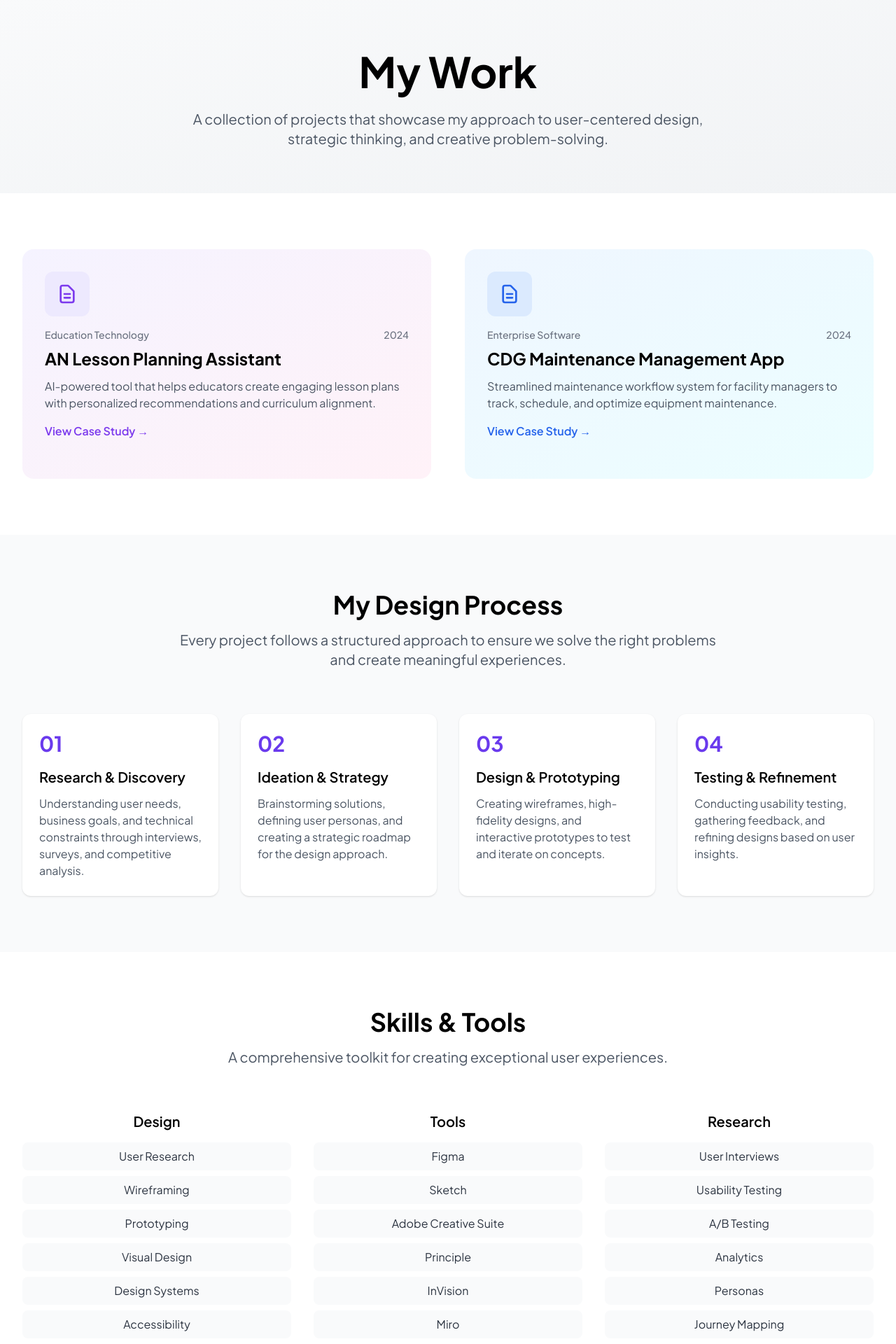
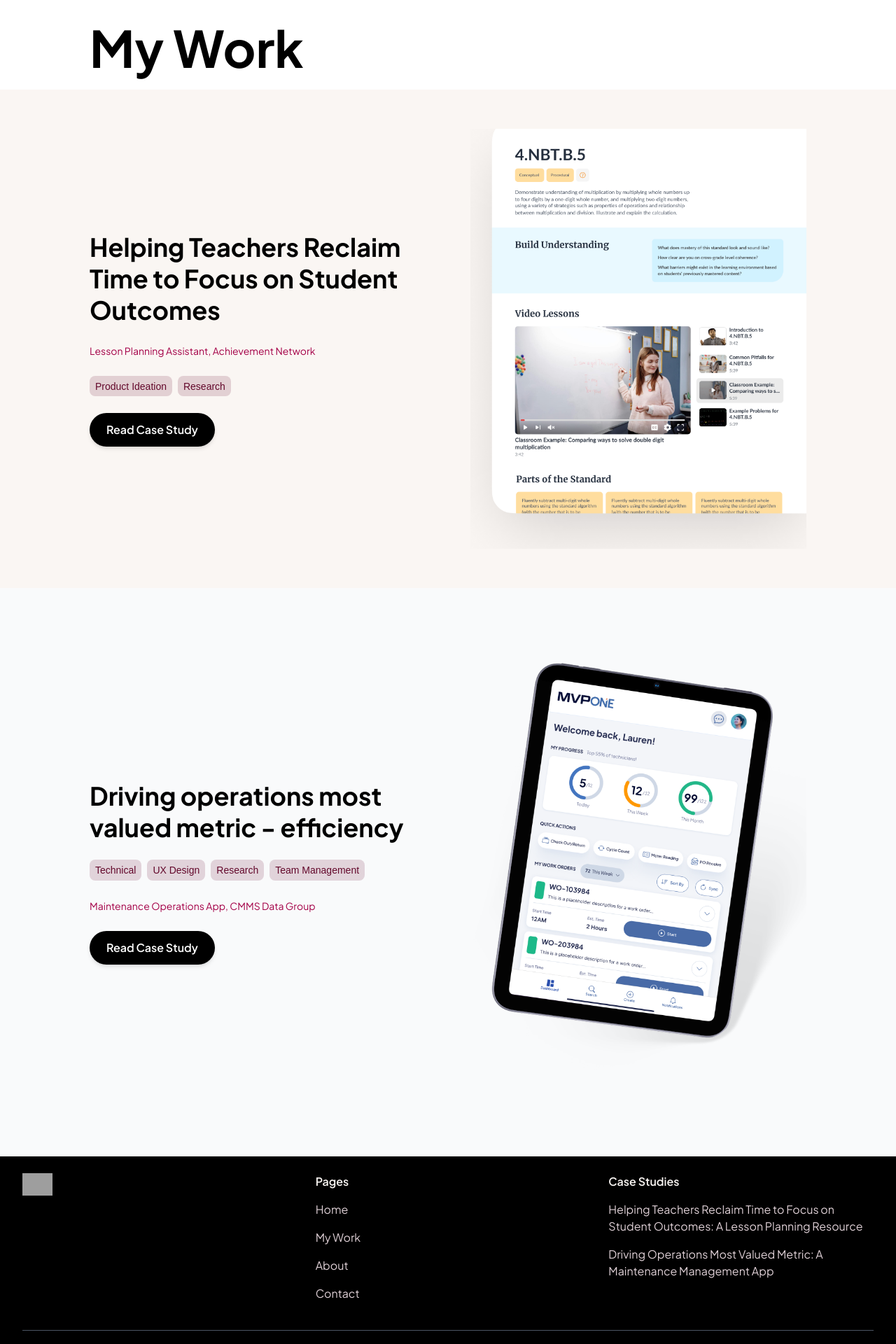
Before and after one commit to BaileyCostello/DelightedByBailey-CursorAI, a Next.js app: page /work in a window 1280 px wide. Shown: the part 80-2000 px from the top of the page at 70% size. Built offline with nearby package versions, Linux system fonts and the light colour scheme; grey boxes are pictures that could not be loaded.

Commit message:
Update My Work page with featured case studies and remove eyebrow text

```diff
--- a/src/app/page.tsx
+++ b/src/app/page.tsx
@@ -360,7 +360,7 @@ export default function Home() {
 
             {/* Mobile Layout - Description */}
             <div className="order-4 lg:hidden">
-              <p className="text-lg text-gray-600 leading-relaxed mb-6">
+              <p className="text-sm text-pink-700 font-normal leading-6 mb-6">
                 Lesson Planning Assistant, Achievement Network
               </p>
               <div className="flex flex-wrap gap-2 mb-4">
@@ -397,7 +397,7 @@ export default function Home() {
               <p className="text-4xl font-bold text-pink-500 leading-tight">
                 &ldquo;I feel like every teacher across the country could use this.&rdquo;
               </p>
-              <p className="text-lg text-gray-600 leading-relaxed">
+              <p className="text-sm text-pink-700 font-normal leading-6">
                 Lesson Planning Assistant, Achievement Network
               </p>
               <div className="flex flex-wrap gap-2">
--- a/src/app/work/page.tsx
+++ b/src/app/work/page.tsx
@@ -1,230 +1,199 @@
 'use client';
 
-import { motion } from 'framer-motion';
-import Link from 'next/link';
+import { motion, useScroll, useTransform } from 'framer-motion';
+import Image from 'next/image';
+import Button from '@/components/Button';
 
 export default function Work() {
-  const projects = [
-    {
-      id: 'an-lesson-planning',
-      title: 'AN Lesson Planning Assistant',
-      description: 'AI-powered tool that helps educators create engaging lesson plans with personalized recommendations and curriculum alignment.',
-      category: 'Education Technology',
-      year: '2024',
-      image: '/api/placeholder/600/400',
-      link: '/case-studies/an-lesson-planning',
-      color: 'from-purple-50 to-pink-50',
-      iconColor: 'bg-purple-100',
-      textColor: 'text-purple-600',
-    },
-    {
-      id: 'cdg-maintenance',
-      title: 'CDG Maintenance Management App',
-      description: 'Streamlined maintenance workflow system for facility managers to track, schedule, and optimize equipment maintenance.',
-      category: 'Enterprise Software',
-      year: '2024',
-      image: '/api/placeholder/600/400',
-      link: '/case-studies/cdg-maintenance',
-      color: 'from-blue-50 to-cyan-50',
-      iconColor: 'bg-blue-100',
-      textColor: 'text-blue-600',
-    },
-  ];
+  const { scrollYProgress } = useScroll();
 
   return (
     <div className="min-h-screen bg-white">
-      {/* Header */}
-      <section className="pt-20 pb-16 bg-gradient-to-br from-gray-50 to-gray-100">
-        <div className="max-w-7xl mx-auto px-4 sm:px-6 lg:px-8">
-          <motion.div
-            initial={{ opacity: 0, y: 20 }}
-            animate={{ opacity: 1, y: 0 }}
-            transition={{ duration: 0.8 }}
-            className="text-center"
-          >
-            <h1 className="text-4xl lg:text-6xl font-bold text-gray-900 mb-6">
+      {/* Page Header */}
+      <section className="bg-white px-6 lg:px-32 pt-10 pb-6">
+        <div className="max-w-7xl mx-auto">
+          <h1 className="text-7xl font-bold text-black leading-none">
             My Work
           </h1>
-            <p className="text-xl text-gray-600 max-w-3xl mx-auto">
-              A collection of projects that showcase my approach to user-centered design,
-              strategic thinking, and creative problem-solving.
-            </p>
-          </motion.div>
         </div>
       </section>
 
-      {/* Projects Grid */}
-      <section className="py-20">
-        <div className="max-w-7xl mx-auto px-4 sm:px-6 lg:px-8">
-          <div className="grid grid-cols-1 lg:grid-cols-2 gap-12">
-            {projects.map((project, index) => (
-              <motion.div
-                key={project.id}
-                initial={{ opacity: 0, y: 20 }}
-                whileInView={{ opacity: 1, y: 0 }}
-                transition={{ duration: 0.8, delay: index * 0.1 }}
-                viewport={{ once: true }}
-                className="group"
-              >
-                <Link href={project.link}>
-                  <div className={`bg-gradient-to-br ${project.color} rounded-2xl p-8 hover:shadow-xl transition-all duration-300 group-hover:scale-105`}>
-                    <div className="mb-6">
-                      <div className={`w-16 h-16 ${project.iconColor} rounded-xl flex items-center justify-center mb-4`}>
-                        <svg className={`w-8 h-8 ${project.textColor}`} fill="none" stroke="currentColor" viewBox="0 0 24 24">
-                          <path strokeLinecap="round" strokeLinejoin="round" strokeWidth={2} d="M9 12h6m-6 4h6m2 5H7a2 2 0 01-2-2V5a2 2 0 012-2h5.586a1 1 0 01.707.293l5.414 5.414a1 1 0 01.293.707V19a2 2 0 01-2 2z" />
-                        </svg>
-                      </div>
-                      <div className="flex items-center justify-between mb-2">
-                        <span className="text-sm font-medium text-gray-500">{project.category}</span>
-                        <span className="text-sm font-medium text-gray-500">{project.year}</span>
-                      </div>
-                      <h3 className="text-2xl font-bold text-gray-900 mb-3">
-                        {project.title}
-                      </h3>
-                      <p className="text-gray-600 mb-4">
-                        {project.description}
-                      </p>
-                      <span className={`${project.textColor} font-semibold group-hover:underline`}>
-                        View Case Study →
-                      </span>
-                    </div>
-                  </div>
-                </Link>
-              </motion.div>
-            ))}
-          </div>
-        </div>
-      </section>
-
-      {/* Process Section */}
-      <section className="py-20 bg-gray-50">
-        <div className="max-w-7xl mx-auto px-4 sm:px-6 lg:px-8">
+      {/* Featured Case Study - ANet Section */}
+      <section className="bg-yellow-50 py-14 px-6 lg:px-32">
+        <div className="max-w-7xl mx-auto">
           <motion.div
             initial={{ opacity: 0, y: 20 }}
             whileInView={{ opacity: 1, y: 0 }}
             transition={{ duration: 0.8 }}
             viewport={{ once: true }}
-            className="text-center mb-16"
+            className="grid grid-cols-1 lg:grid-cols-2 gap-8 lg:gap-16 items-center"
           >
-            <h2 className="text-3xl lg:text-4xl font-bold text-gray-900 mb-4">
-              My Design Process
-            </h2>
-            <p className="text-xl text-gray-600 max-w-3xl mx-auto">
-              Every project follows a structured approach to ensure we solve the right problems
-              and create meaningful experiences.
+            {/* Mobile Layout - H2 Title */}
+            <p className="text-4xl font-bold text-gray-900 leading-tight order-1 lg:hidden">
+              Helping Teachers Reclaim Time to Focus on Student Outcomes
             </p>
+
+            {/* Mobile Layout - Image */}
+            <div className="order-2 lg:hidden overflow-visible">
+              <Image
+                alt="ANet FOCUS - Standards Page"
+                className="w-full h-auto"
+                src="/ANet FOCUS - Standards Page.png"
+                width={400}
+                height={300}
+              />
+            </div>
+
+            {/* Mobile Layout - Description */}
+            <div className="order-3 lg:hidden">
+              <p className="text-sm text-pink-700 font-normal leading-6 mb-6">
+                Lesson Planning Assistant, Achievement Network
+              </p>
+              <div className="flex flex-wrap gap-2 mb-4">
+                <span className="bg-pink-800/16 px-2 pt-1 pb-0.5 rounded-lg font-['Plus_Jakarta_Sans:Regular',_sans-serif] font-normal leading-[1.7] text-[#63082b] text-[14px] text-nowrap whitespace-pre">Product Ideation</span>
+                <span className="bg-pink-800/16 px-2 pt-1 pb-0.5 rounded-lg font-['Plus_Jakarta_Sans:Regular',_sans-serif] font-normal leading-[1.7] text-[#63082b] text-[14px] text-nowrap whitespace-pre">Research</span>
+              </div>
+              <Button
+                href="/case-studies/anet-lesson-planning"
+                variant="secondary"
+                size="medium"
+                background="light"
+                trailingIcon={true}
+              >
+                Read Case Study
+              </Button>
+            </div>
+
+            {/* Desktop Layout - Image */}
+            <div className="hidden lg:block h-[600px] relative order-2 overflow-visible">
+              <Image
+                alt="ANet FOCUS - Standards Page"
+                className="w-full h-full object-cover object-center"
+                src="/ANet FOCUS - Standards Page.png"
+                width={600}
+                height={600}
+              />
+            </div>
+
+            {/* Desktop Layout - Left Column (Text Content) */}
+            <div className="hidden lg:flex flex-col gap-6 order-1">
+              <p className="text-4xl font-bold text-gray-900 leading-tight">
+                Helping Teachers Reclaim Time to Focus on Student Outcomes
+              </p>
+              <p className="text-sm text-pink-700 font-normal leading-6">
+                Lesson Planning Assistant, Achievement Network
+              </p>
+              <div className="flex flex-wrap gap-2">
+                <span className="bg-pink-800/16 px-2 pt-1 pb-0.5 rounded-lg font-['Plus_Jakarta_Sans:Regular',_sans-serif] font-normal leading-[1.7] text-[#63082b] text-[14px] text-nowrap whitespace-pre">Product Ideation</span>
+                <span className="bg-pink-800/16 px-2 pt-1 pb-0.5 rounded-lg font-['Plus_Jakarta_Sans:Regular',_sans-serif] font-normal leading-[1.7] text-[#63082b] text-[14px] text-nowrap whitespace-pre">Research</span>
+              </div>
+              <div className="flex justify-start">
+                <Button
+                  href="/case-studies/anet-lesson-planning"
+                  variant="secondary"
+                  size="medium"
+                  background="light"
+                  trailingIcon={true}
+                >
+                  Read Case Study
+                </Button>
+              </div>
+            </div>
           </motion.div>
-
-          <div className="grid grid-cols-1 md:grid-cols-2 lg:grid-cols-4 gap-8">
-            {[
-              {
-                step: '01',
-                title: 'Research & Discovery',
-                description: 'Understanding user needs, business goals, and technical constraints through interviews, surveys, and competitive analysis.',
-              },
-              {
-                step: '02',
-                title: 'Ideation & Strategy',
-                description: 'Brainstorming solutions, defining user personas, and creating a strategic roadmap for the design approach.',
-              },
-              {
-                step: '03',
-                title: 'Design & Prototyping',
-                description: 'Creating wireframes, high-fidelity designs, and interactive prototypes to test and iterate on concepts.',
-              },
-              {
-                step: '04',
-                title: 'Testing & Refinement',
-                description: 'Conducting usability testing, gathering feedback, and refining designs based on user insights.',
-              },
-            ].map((process, index) => (
-              <motion.div
-                key={index}
-                initial={{ opacity: 0, y: 20 }}
-                whileInView={{ opacity: 1, y: 0 }}
-                transition={{ duration: 0.8, delay: index * 0.1 }}
-                viewport={{ once: true }}
-                className="bg-white rounded-xl p-6 shadow-sm"
-              >
-                <div className="text-3xl font-bold text-indigo-600 mb-4">{process.step}</div>
-                <h3 className="text-xl font-semibold text-gray-900 mb-3">{process.title}</h3>
-                <p className="text-gray-600">{process.description}</p>
-              </motion.div>
-            ))}
-          </div>
         </div>
       </section>
 
-      {/* Skills Section */}
-      <section className="py-20 bg-white">
-        <div className="max-w-7xl mx-auto px-4 sm:px-6 lg:px-8">
+
+      {/* Featured Case Study - CDG Section */}
+      <section className="bg-gray-50 py-14 px-6 lg:px-32">
+        <div className="max-w-7xl mx-auto">
           <motion.div
             initial={{ opacity: 0, y: 20 }}
             whileInView={{ opacity: 1, y: 0 }}
             transition={{ duration: 0.8 }}
             viewport={{ once: true }}
-            className="text-center mb-16"
+            className="grid grid-cols-1 lg:grid-cols-2 gap-8 lg:gap-16 items-center"
           >
-            <h2 className="text-3xl lg:text-4xl font-bold text-gray-900 mb-4">
-              Skills & Tools
-            </h2>
-            <p className="text-xl text-gray-600 max-w-3xl mx-auto">
-              A comprehensive toolkit for creating exceptional user experiences.
+            {/* Mobile Layout - H2 Title */}
+            <p className="text-4xl font-bold text-gray-900 leading-tight order-1 lg:hidden">
+              Driving operations most valued metric - efficiency
             </p>
-          </motion.div>
 
-          <div className="grid grid-cols-1 md:grid-cols-3 gap-8">
-            <motion.div
-              initial={{ opacity: 0, y: 20 }}
-              whileInView={{ opacity: 1, y: 0 }}
-              transition={{ duration: 0.8, delay: 0.1 }}
-              viewport={{ once: true }}
-              className="text-center"
+            {/* Mobile Layout - Image (appears after title, before badges) */}
+            <div className="h-[520px] relative order-2 lg:hidden">
+              <Image
+                alt="CDG iPad Mockup"
+                className="w-full h-full object-contain object-center"
+                src="/CDG Mockup.png"
+                width={600}
+                height={520}
+              />
+            </div>
+
+            {/* Mobile Layout - Badges */}
+            <div className="flex flex-wrap gap-2 order-3 lg:hidden">
+              <span className="bg-pink-800/16 px-2 pt-1 pb-0.5 rounded-lg font-['Plus_Jakarta_Sans:Regular',_sans-serif] font-normal leading-[1.7] text-[#63082b] text-[14px] text-nowrap whitespace-pre">Technical</span>
+              <span className="bg-pink-800/16 px-2 pt-1 pb-0.5 rounded-lg font-['Plus_Jakarta_Sans:Regular',_sans-serif] font-normal leading-[1.7] text-[#63082b] text-[14px] text-nowrap whitespace-pre">UX Design</span>
+              <span className="bg-pink-800/16 px-2 pt-1 pb-0.5 rounded-lg font-['Plus_Jakarta_Sans:Regular',_sans-serif] font-normal leading-[1.7] text-[#63082b] text-[14px] text-nowrap whitespace-pre">Research</span>
+              <span className="bg-pink-800/16 px-2 pt-1 pb-0.5 rounded-lg font-['Plus_Jakarta_Sans:Regular',_sans-serif] font-normal leading-[1.7] text-[#63082b] text-[14px] text-nowrap whitespace-pre">Team Management</span>
+            </div>
+
+            {/* Mobile Layout - Description */}
+            <p className="text-sm text-pink-700 font-normal leading-6 order-4 lg:hidden">
+              Maintenance Operations App, CMMS Data Group
+            </p>
+
+            {/* Mobile Layout - Button */}
+            <div className="flex lg:hidden justify-start order-5">
+              <Button
+                href="/case-studies/cdg-maintenance"
+                variant="secondary"
+                size="medium"
+                background="light"
+                trailingIcon={true}
               >
-              <h3 className="text-xl font-semibold text-gray-900 mb-4">Design</h3>
-              <div className="space-y-2">
-                {['User Research', 'Wireframing', 'Prototyping', 'Visual Design', 'Design Systems', 'Accessibility'].map((skill) => (
-                  <div key={skill} className="bg-gray-50 rounded-lg px-4 py-2 text-gray-700">
-                    {skill}
+                Read Case Study
+              </Button>
             </div>
-                ))}
+
+            {/* Desktop Layout - Left Column (Text Content) */}
+            <div className="hidden lg:flex flex-col gap-6 order-1">
+              <p className="text-4xl font-bold text-gray-900 leading-tight">
+                Driving operations most valued metric - efficiency
+              </p>
+              <div className="flex flex-wrap gap-2">
+                <span className="bg-pink-800/16 px-2 pt-1 pb-0.5 rounded-lg font-['Plus_Jakarta_Sans:Regular',_sans-serif] font-normal leading-[1.7] text-[#63082b] text-[14px] text-nowrap whitespace-pre">Technical</span>
+                <span className="bg-pink-800/16 px-2 pt-1 pb-0.5 rounded-lg font-['Plus_Jakarta_Sans:Regular',_sans-serif] font-normal leading-[1.7] text-[#63082b] text-[14px] text-nowrap whitespace-pre">UX Design</span>
+                <span className="bg-pink-800/16 px-2 pt-1 pb-0.5 rounded-lg font-['Plus_Jakarta_Sans:Regular',_sans-serif] font-normal leading-[1.7] text-[#63082b] text-[14px] text-nowrap whitespace-pre">Research</span>
+                <span className="bg-pink-800/16 px-2 pt-1 pb-0.5 rounded-lg font-['Plus_Jakarta_Sans:Regular',_sans-serif] font-normal leading-[1.7] text-[#63082b] text-[14px] text-nowrap whitespace-pre">Team Management</span>
+              </div>
+              <p className="text-sm text-pink-700 font-normal leading-6">
+                Maintenance Operations App, CMMS Data Group
+              </p>
+              <div className="flex justify-start">
+                <Button
+                  href="/case-studies/cdg-maintenance"
+                  variant="secondary"
+                  size="medium"
+                  background="light"
+                  trailingIcon={true}
+                >
+                  Read Case Study
+                </Button>
+              </div>
+            </div>
+
+            {/* Desktop Layout - Right Column (Image) */}
+            <div className="hidden lg:block h-[700px] relative order-2">
+              <Image
+                alt="CDG iPad Mockup"
+                className="w-full h-full object-contain object-center"
+                src="/CDG Mockup.png"
+                width={700}
+                height={700}
+              />
             </div>
           </motion.div>
-
-            <motion.div
-              initial={{ opacity: 0, y: 20 }}
-              whileInView={{ opacity: 1, y: 0 }}
-              transition={{ duration: 0.8, delay: 0.2 }}
-              viewport={{ once: true }}
-              className="text-center"
-            >
-              <h3 className="text-xl font-semibold text-gray-900 mb-4">Tools</h3>
-              <div className="space-y-2">
-                {['Figma', 'Sketch', 'Adobe Creative Suite', 'Principle', 'InVision', 'Miro'].map((tool) => (
-                  <div key={tool} className="bg-gray-50 rounded-lg px-4 py-2 text-gray-700">
-                    {tool}
-                  </div>
-                ))}
-              </div>
-            </motion.div>
-
-            <motion.div
-              initial={{ opacity: 0, y: 20 }}
-              whileInView={{ opacity: 1, y: 0 }}
-              transition={{ duration: 0.8, delay: 0.3 }}
-              viewport={{ once: true }}
-              className="text-center"
-            >
-              <h3 className="text-xl font-semibold text-gray-900 mb-4">Research</h3>
-              <div className="space-y-2">
-                {['User Interviews', 'Usability Testing', 'A/B Testing', 'Analytics', 'Personas', 'Journey Mapping'].map((skill) => (
-                  <div key={skill} className="bg-gray-50 rounded-lg px-4 py-2 text-gray-700">
-                    {skill}
-                  </div>
-                ))}
-              </div>
-            </motion.div>
-          </div>
         </div>
       </section>
     </div>
```
Lines whose indentation alone changed are shown as unchanged.
